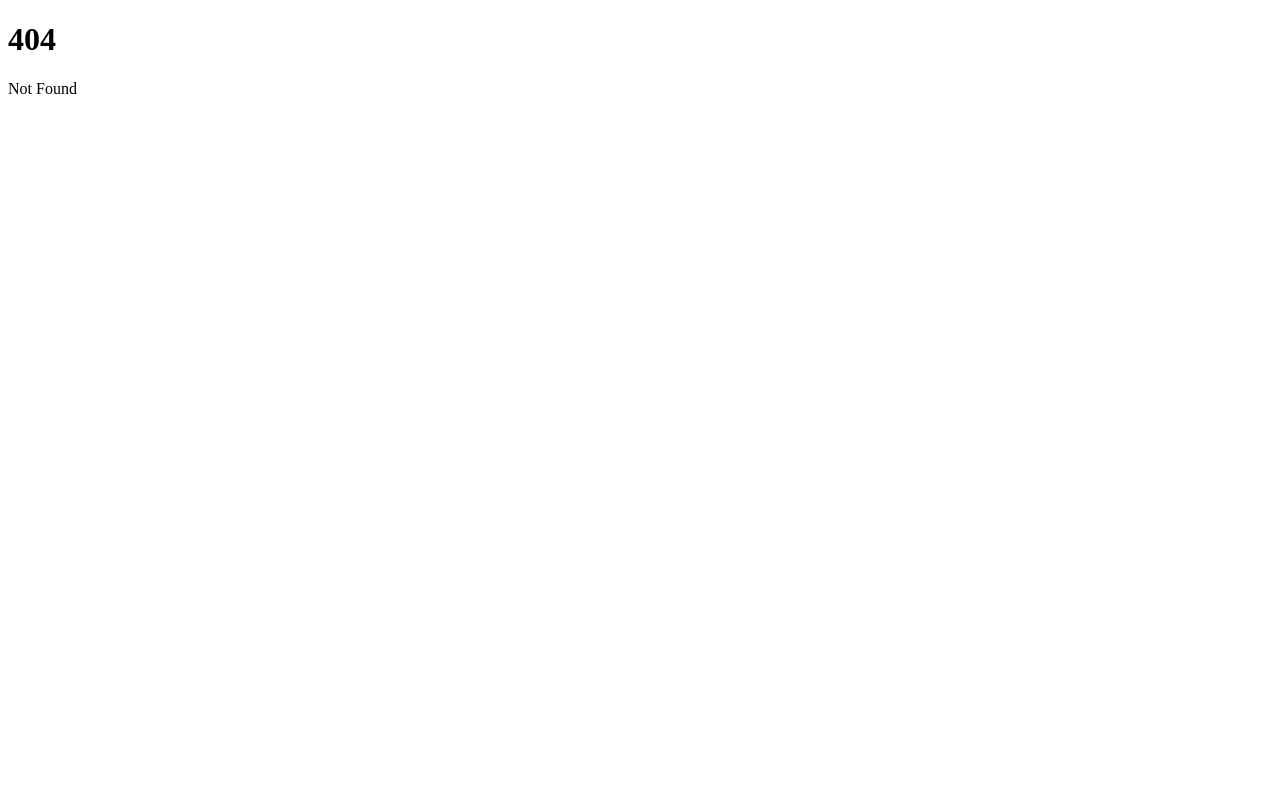
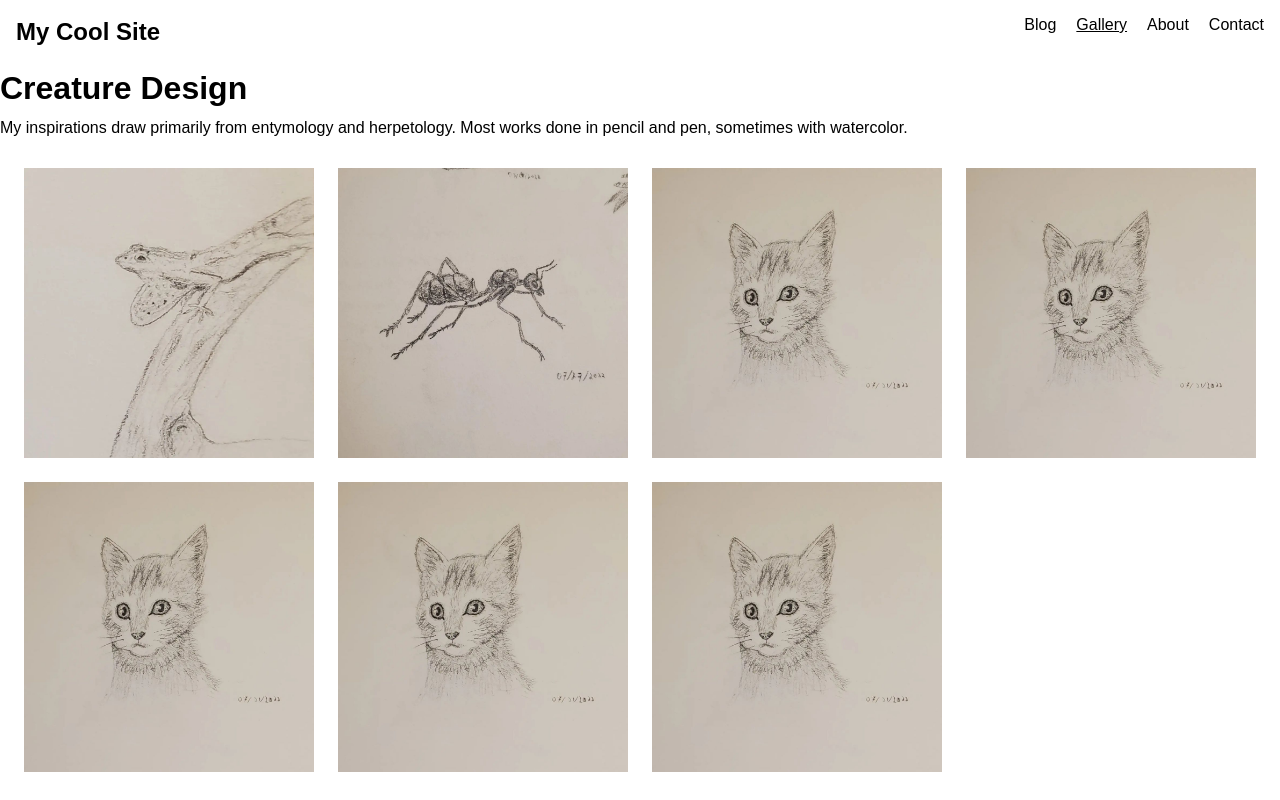
Before and after one commit to gr-eggory/site-template, a SvelteKit app: page /gallery/creature-design in a window 1280 px wide. Before the commit this address had no page. Built offline with nearby package versions, Linux system fonts and the light colour scheme.

Commit message:
Added dynamic gallery page

```diff
--- /dev/null
+++ b/src/routes/(site)/gallery/[gallery]/+page.svelte
@@ -0,0 +1,30 @@
+<script lang="ts">
+	export let data;
+
+	const {
+		gallery: { title, description, date, photos },
+	} = data;
+</script>
+
+<main>
+	<h2>{title}</h2>
+	<p>{description}</p>
+	{#if date}
+		<p>{date}</p>
+	{/if}
+	<div class="gallery-grid">
+		{#each photos as photo}
+			<!-- alt needs to be better than this -->
+			<img src={photo} alt={photo.split('/').pop()?.split('.').shift() ?? ''} />
+		{/each}
+	</div>
+</main>
+
+<style>
+	.gallery-grid {
+		display: grid;
+		grid-template-columns: repeat(auto-fill, minmax(250px, 1fr));
+		gap: var(--spacing-24);
+		padding: var(--spacing-24);
+	}
+</style>
--- /dev/null
+++ b/src/routes/(site)/gallery/[gallery]/+page.ts
@@ -0,0 +1,16 @@
+import { galleries } from '$lib/config';
+import { error } from '@sveltejs/kit';
+
+export const load = async ({ params }) => {
+	const { gallery } = params;
+
+	const selectedGallery = galleries.find(({ slug }) => slug === gallery);
+
+	if (!selectedGallery) {
+		throw error(404, `Could not find ${gallery}`);
+	}
+
+	return {
+		gallery: selectedGallery,
+	};
+};
```
